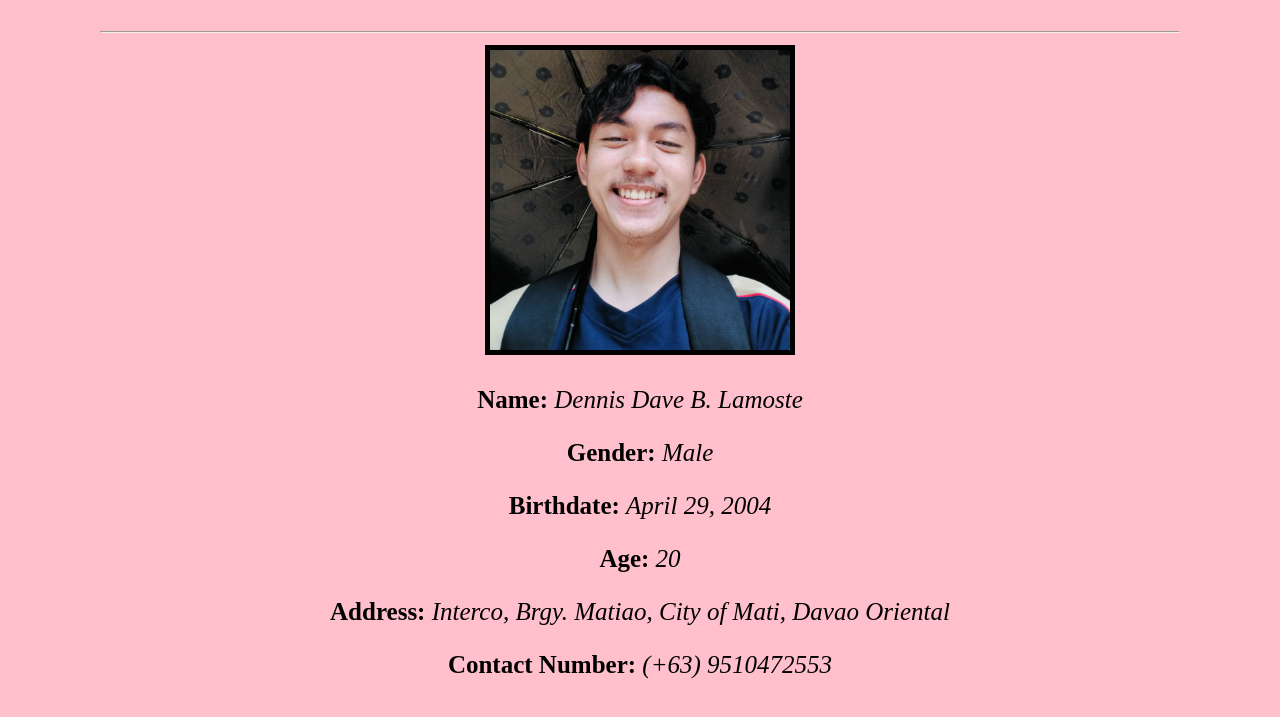
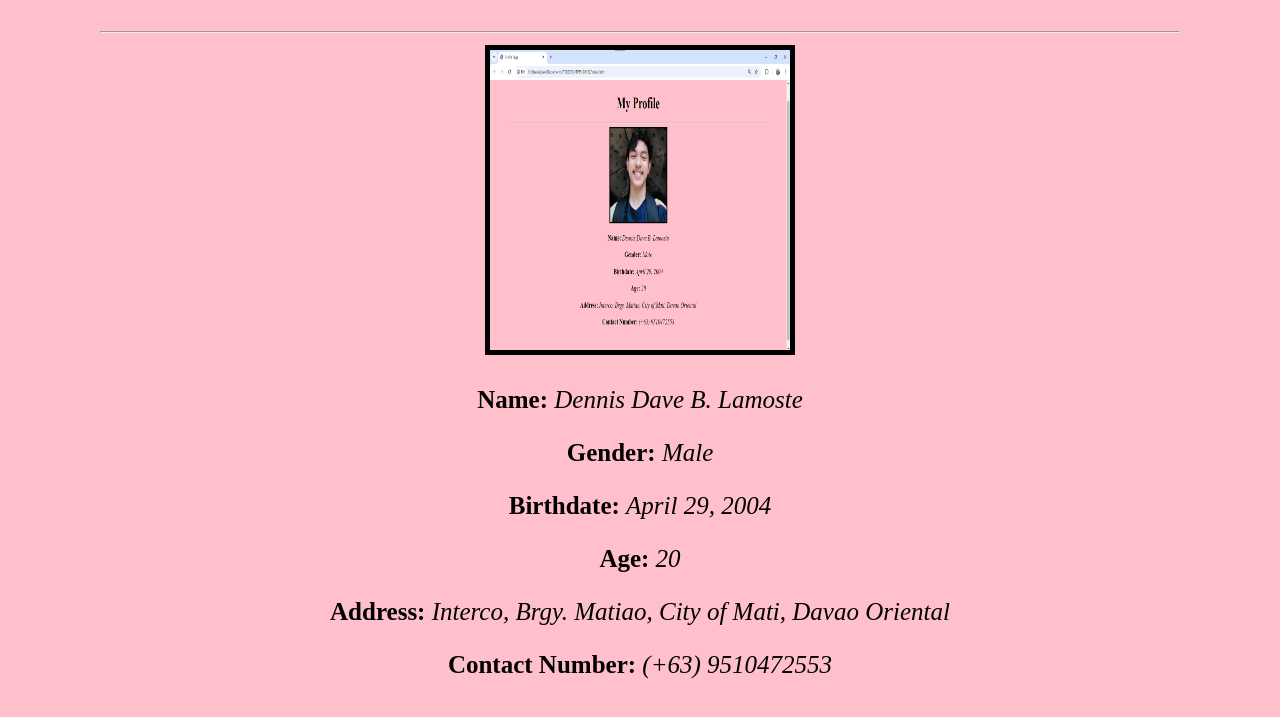
Before and after one commit to Lamzeez/ProfilePage, a plain HTML site: page index.html in a window 1280 px wide. Shown: the part 161-878 px from the top of the page. Drawn offline with Linux system fonts and the light colour scheme.

Commit message:
Update index.html

```diff
--- a/index.html
+++ b/index.html
@@ -16,7 +16,7 @@
  <body>
   <h1>My Profile</h1>
   <hr>
-  <img src="MyImage.jpg" alt="Unsupported browser" height="300px" width="300px" border-radius="50%" border="5px" title="Handsome">
+  <img src="ProfilePage.png" alt="Unsupported browser" height="300px" width="300px" border-radius="50%" border="5px" title="Handsome">
   <p><strong>Name:</strong> <em>Dennis Dave B. Lamoste</em></p>
   <p><strong>Gender:</strong> <em>Male</em></p>
   <p><strong>Birthdate:</strong> <em>April 29, 2004</em></p>
```
